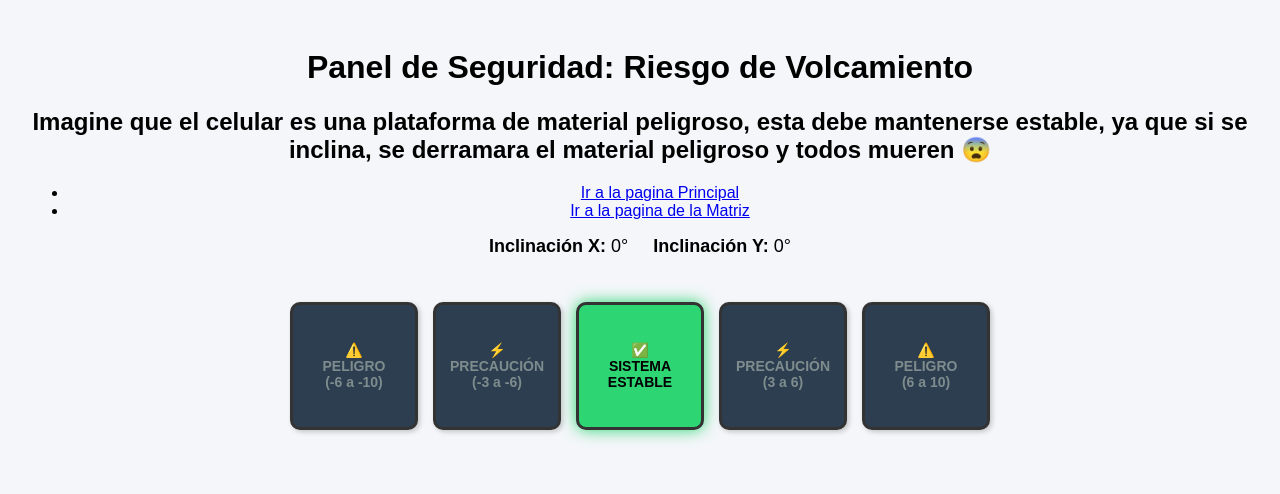
After one commit to Guarisapo/LecturaXY_pagina_LA, a Flask app: page /Volcamiento in a window 1280 px wide. The commit adds this page. Shown: the top 494 px of the page. Run offline with Flask 3, Linux system fonts and the light colour scheme; data that the repository does not hold is empty.

Commit message:
Actualizando repositorio

```diff
--- a/app.py
+++ b/app.py
@@ -21,11 +21,30 @@ def leer_sensor():
 
 @app.route('/')
 def index():
-    ejeY, ejeX = leer_sensor() #órden ejes.
+    ejeX, ejeY = leer_sensor() #órden ejes.
     return render_template(
         'index.html',
         ejeX=ejeX,
         ejeY=ejeY
     )
+
+@app.route('/Matriz')
+def Matriz():
+    ejeX, ejeY = leer_sensor() #órden ejes.
+    return render_template(
+        'Matriz.html',
+        ejeX=ejeX,
+        ejeY=ejeY
+    )
+
+@app.route('/Volcamiento')
+def Volcamiento():
+    ejeX, ejeY = leer_sensor() #órden ejes.
+    return render_template(
+        'Volcamiento.html',
+        ejeX=ejeX,
+        ejeY=ejeY
+    )
+
 if __name__ == '__main__':
     app.run(host='0.0.0.0', port=5000, debug=True)
--- /dev/null
+++ b/templates/Volcamiento.html
@@ -0,0 +1,94 @@
+<!DOCTYPE html>
+<html lang="es">
+
+<head>
+    <meta charset="utf-8">
+    <meta http-equiv="refresh" content="2">
+    <title>Sistema de Alerta de Volcamiento</title>
+
+    <style>
+        body {
+            font-family: sans-serif;
+            background-color: #f4f6f9;
+            text-align: center;
+            padding: 20px;
+        }
+        #indicador {
+            border-collapse: separate;
+            border-spacing: 15px;
+            margin: 30px auto;
+        }
+        .cuadro {
+            width: 120px;
+            height: 120px;
+            border: 3px solid #333;
+            border-radius: 10px;
+            text-align: center;
+            vertical-align: middle;
+            font-weight: bold;
+            font-size: 14px;
+            color: #ffffff;
+            box-shadow: 2px 2px 5px rgba(0,0,0,0.2);
+        }
+        /* Estados apagados  */
+        .inactive {
+            background-color: #2c3e50;
+            color: #7f8c8d;
+        }
+        /* Estados encendidos  */
+        .rojo-active {
+            background-color: #ff4757;
+            color: white;
+            box-shadow: 0 0 15px #ff4757;
+        }
+        .amarillo-active {
+            background-color: #ffa502;
+            color: black;
+            box-shadow: 0 0 15px #ffa502;
+        }
+        .verde-active {
+            background-color: #2ed573;
+            color: black;
+            box-shadow: 0 0 15px #2ed573;
+        }
+    </style>
+</head>
+
+<body>
+
+    <h1>Panel de Seguridad: Riesgo de Volcamiento</h1>
+    <h2>Imagine que el celular es una plataforma de material peligroso, esta debe mantenerse estable, ya que si se inclina, se derramara el material peligroso y todos mueren 😨 </h2>
+    <ul>
+    		<li><a href="{{ url_for('index') }}">Ir a la pagina Principal</a></li>
+    		<li><a href="{{ url_for('Matriz') }}">Ir a la pagina de la Matriz</a></li>
+    </ul>
+
+    <div style="font-size: 18px; margin-bottom: 20px;">
+        <span style="margin-right: 20px;"><strong>Inclinación X:</strong> {{ ejeX }}°</span>
+        <span><strong>Inclinación Y:</strong> {{ ejeY }}°</span>
+    </div>
+
+    <table id="indicador">
+        <tr>
+            <td class="cuadro {% if ejeX <= -6 or ejeY <= -6 %}rojo-active{% else %}inactive{% endif %}">
+                ⚠️<br>PELIGRO<br>(-6 a -10)
+            </td>
+
+            <td class="cuadro {% if (ejeX <= -3 or ejeY <= -3) and (ejeX > -6 and ejeY > -6) %}amarillo-active{% else %}inactive{% endif %}">
+                ⚡<br>PRECAUCIÓN<br>(-3 a -6)
+            </td>
+
+            <td class="cuadro {% if ejeX|abs < 3 and ejeY|abs < 3 %}verde-active{% else %}inactive{% endif %}">
+                ✅<br>SISTEMA<br>ESTABLE
+            </td>
+
+            <td class="cuadro {% if (ejeX >= 3 or ejeY >= 3) and (ejeX < 6 and ejeY < 6) %}amarillo-active{% else %}inactive{% endif %}">
+                ⚡<br>PRECAUCIÓN<br>(3 a 6)
+            </td>
+
+            <td class="cuadro {% if ejeX >= 6 or ejeY >= 6 %}rojo-active{% else %}inactive{% endif %}">
+                ⚠️<br>PELIGRO<br>(6 a 10)
+            </td>
+        </tr>
+</body>
+</html>
```
Also changed, not shown: templates/Matriz.html (added, +78 -0 lines), templates/index.html (+10 -70 lines), README.md, capturas/index.png (added), capturas/volcamiento.png (added).
